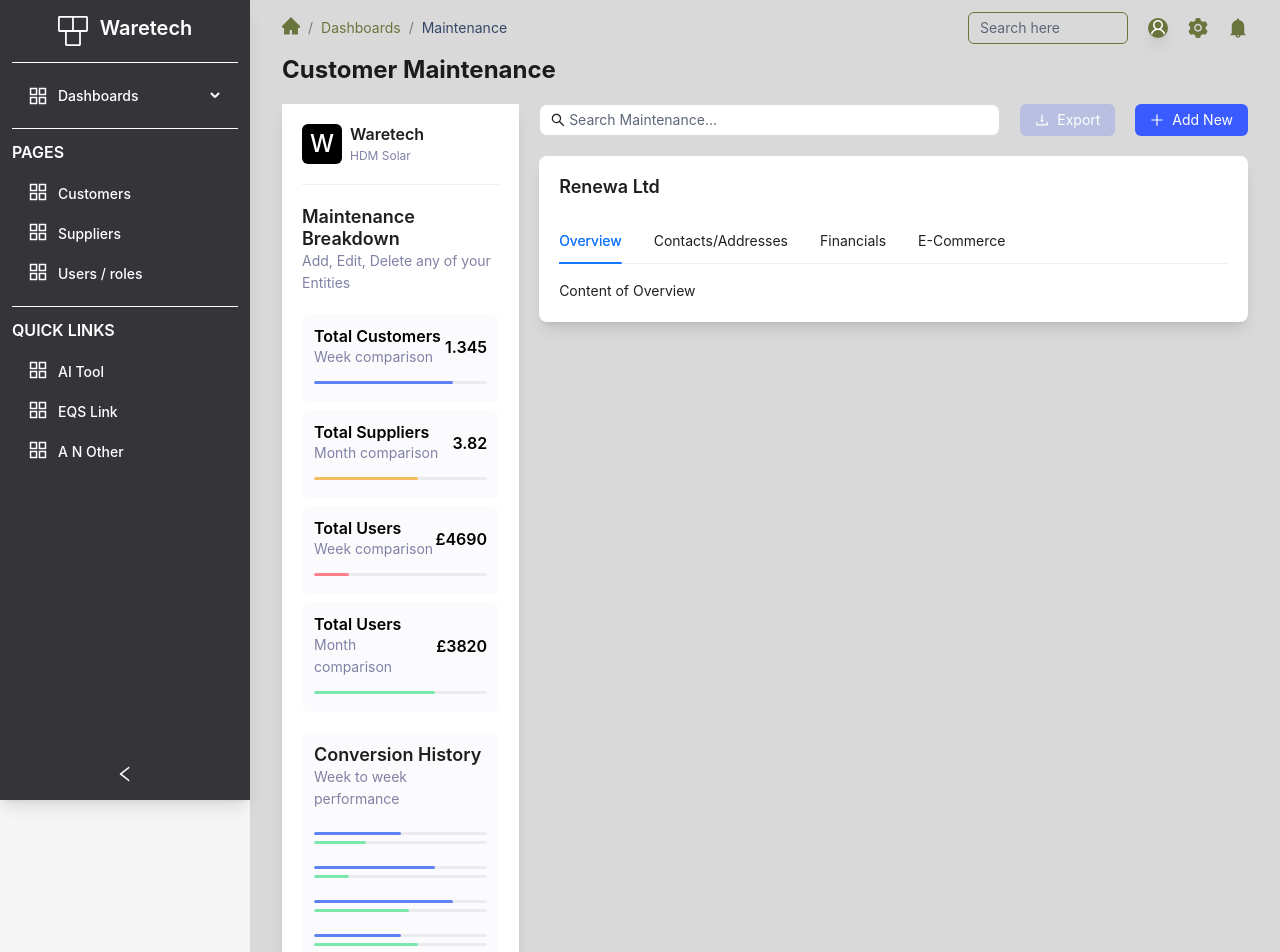
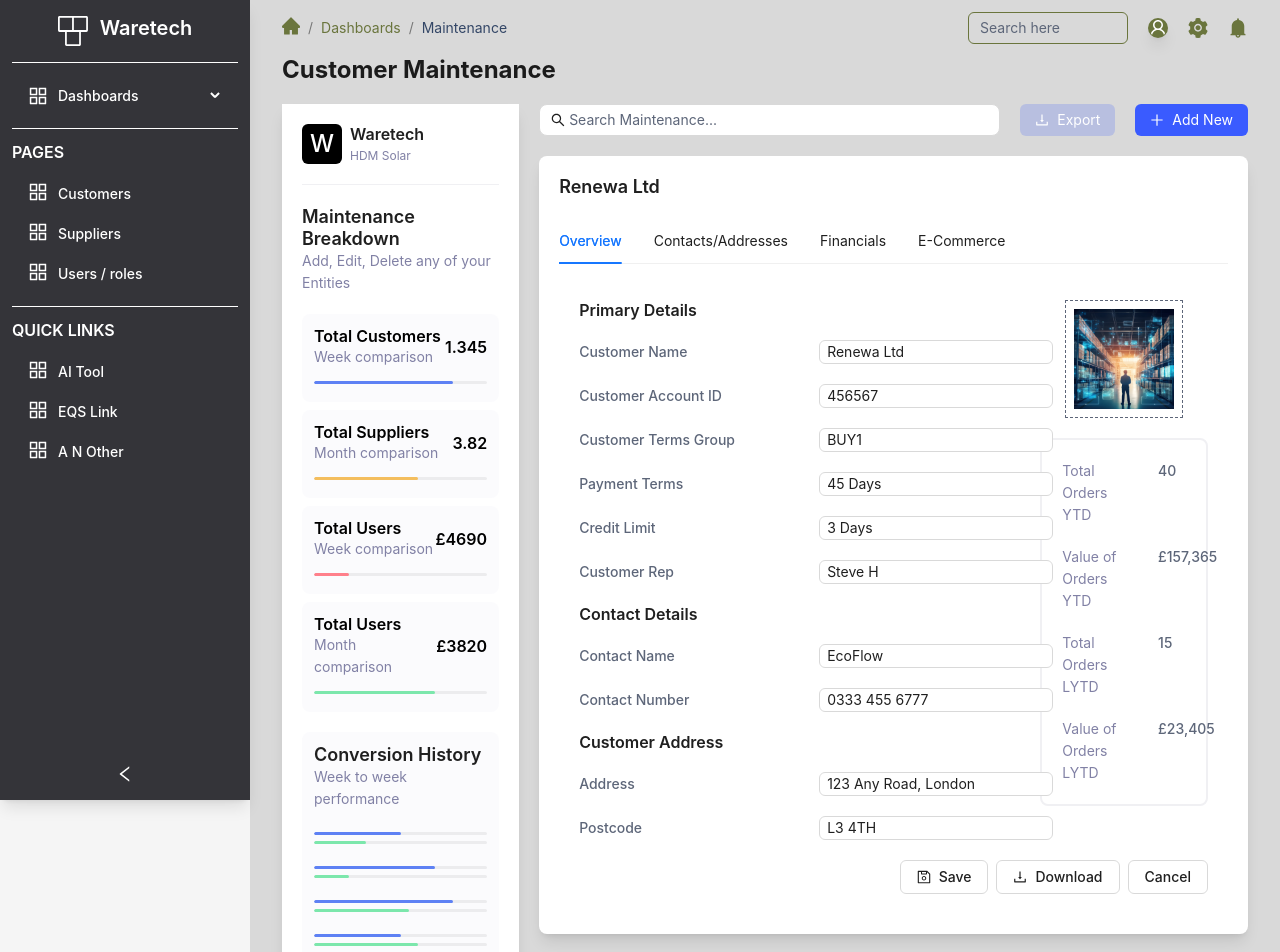
Before and after one commit to moinuddinrao/waretech, a React (Vite) app: page /dashboards/maintenance in a window 1280 px wide. Shown: the top 952 px of the page. Built offline with nearby package versions, Linux system fonts and the light colour scheme; the HTML template or start-up script is replaced by a standard one.

Commit message:
feat: add Overview component to CustomerMaintenance page

```diff
--- /dev/null
+++ b/src/pages/CustomerMaintenance/Overview.tsx
@@ -0,0 +1,194 @@
+import { Form, Input, Image } from "antd";
+import { DownloadOutlined, SaveOutlined } from "@ant-design/icons";
+
+import { SecondaryButton } from "@/components/Buttons";
+
+import renewa from "@/assets/images/Renewa.png";
+
+import { styles } from "@/styles";
+
+// Define the OverviewProps interface
+interface OverviewProps {
+  name: string;
+  label: string;
+  placeholder: string;
+}
+
+// Define the overview data
+const overviewItems: OverviewProps[] = [
+  {
+    name: "customerName",
+    label: "Customer Name",
+    placeholder: "Enter Customer Name",
+  },
+  {
+    name: "customerAccountID",
+    label: "Customer Account ID",
+    placeholder: "Enter Customer Account ID",
+  },
+  {
+    name: "customerTermsGroup",
+    label: "Customer Terms Group",
+    placeholder: "Enter Customer Terms Group",
+  },
+  {
+    name: "paymentTerms",
+    label: "Payment Terms",
+    placeholder: "Enter Payment Terms",
+  },
+  {
+    name: "creditLimit",
+    label: "Credit Limit",
+    placeholder: "Enter Credit Limit",
+  },
+  {
+    name: "customerRep",
+    label: "Customer Rep",
+    placeholder: "Enter Customer Rep",
+  },
+  {
+    name: "contactName",
+    label: "Contact Name",
+    placeholder: "Enter Contact Name",
+  },
+  {
+    name: "contactNumber",
+    label: "Contact Number",
+    placeholder: "Enter Contact Number",
+  },
+  {
+    name: "address",
+    label: "Address",
+    placeholder: "Enter Address",
+  },
+  {
+    name: "postcode",
+    label: "Postcode",
+    placeholder: "Enter Postcode",
+  },
+];
+
+// Define the initial values for the form fields
+const initialValues = {
+  customerName: "Renewa Ltd",
+  customerAccountID: "456567",
+  customerTermsGroup: "BUY1",
+  paymentTerms: "45 Days",
+  creditLimit: "3 Days",
+  customerRep: "Steve H",
+  contactName: "EcoFlow",
+  contactNumber: "0333 455 6777",
+  address: "123 Any Road, London",
+  postcode: "L3 4TH",
+};
+
+// Define the statistics data
+const statistics = [
+  { label: "Total Orders YTD", value: 40 },
+  { label: "Value of Orders YTD", value: "£157,365" },
+  { label: "Total Orders LYTD", value: 15 },
+  { label: "Value of Orders LYTD", value: "£23,405" },
+];
+
+export const Overview = () => {
+  const [form] = Form.useForm();
+
+  // Handle the form submission
+  const handleSubmit = async () => {
+    // Validate the form fields
+    await form.validateFields();
+  };
+
+  // Helper function to render form items
+  const renderFormItems = (items: OverviewProps[]) =>
+    items.map((item) => (
+      <Form.Item
+        key={item.name}
+        name={item.name}
+        label={
+          <label className={`${styles.label} !w-60 text-left`}>
+            {item.label}
+          </label>
+        }
+        className="m-0 [&_label]:after:!content-[none]"
+      >
+        <Input className="!w-fit" placeholder={item.placeholder} />
+      </Form.Item>
+    ));
+
+  return (
+    <Form
+      form={form}
+      name="overview"
+      size="small"
+      onFinish={handleSubmit}
+      initialValues={initialValues}
+      className="flex flex-col gap-5 p-5"
+    >
+      <div className="flex justify-between gap-10">
+        {/* Form Fields */}
+        <div className="flex flex-col gap-5">
+          {/* Primary Details */}
+          <div className="flex flex-col gap-5">
+            <h5 className={styles.heading5}>Primary Details</h5>
+            {renderFormItems(overviewItems.slice(0, 6))}
+          </div>
+
+          {/* Contact Details */}
+          <div className="flex flex-col gap-5">
+            <h5 className={styles.heading5}>Contact Details</h5>
+            {renderFormItems(overviewItems.slice(6, 8))}
+          </div>
+
+          {/* Customer Address */}
+          <div className="flex flex-col gap-5">
+            <h5 className={styles.heading5}>Customer Address</h5>
+            {renderFormItems(overviewItems.slice(8))}
+          </div>
+        </div>
+
+        {/* Overview Details */}
+        <div className="w-[30%] flex flex-col items-center gap-5">
+          <div className="flex p-2 border-[1px] border-dashed border-gray">
+            <Image
+              src={renewa}
+              alt="Renewa Ltd"
+              width={100}
+              height={100}
+              preview={false}
+            />
+          </div>
+          {/* Statistics Card */}
+          <div className="flex flex-col gap-5 p-5 rounded-lg border-2 border-line">
+            {statistics.map((stat, index) => (
+              <div key={index} className="grid grid-cols-3 gap-5">
+                <p className="text-lightText col-span-2">{stat.label}</p>
+                <p className="font-medium text-gray">{stat.value}</p>
+              </div>
+            ))}
+          </div>
+        </div>
+      </div>
+
+      <div className="flex justify-end gap-2">
+        <SecondaryButton
+          type="default"
+          icon={<SaveOutlined />}
+          className="rounded-md"
+        >
+          Save
+        </SecondaryButton>
+        <SecondaryButton
+          type="default"
+          icon={<DownloadOutlined />}
+          className="rounded-md"
+        >
+          Download
+        </SecondaryButton>
+        <SecondaryButton type="default" className="rounded-md">
+          Cancel
+        </SecondaryButton>
+      </div>
+    </Form>
+  );
+};
--- a/src/pages/CustomerMaintenance/index.tsx
+++ b/src/pages/CustomerMaintenance/index.tsx
@@ -5,6 +5,8 @@ import {
   DownloadOutlined,
   PlusOutlined,
 } from "@ant-design/icons";
+
+import { Overview } from "./Overview";
 
 import { PrimaryButton } from "@/components/Buttons";
 
@@ -86,7 +88,7 @@ const tabsItems: TabsProps["items"] = [
   {
     key: "1",
     label: "Overview",
-    children: "Content of Overview",
+    children: <Overview />,
   },
   {
     key: "2",
```
Also changed, not shown: src/assets/images/Renewa.png (added).
